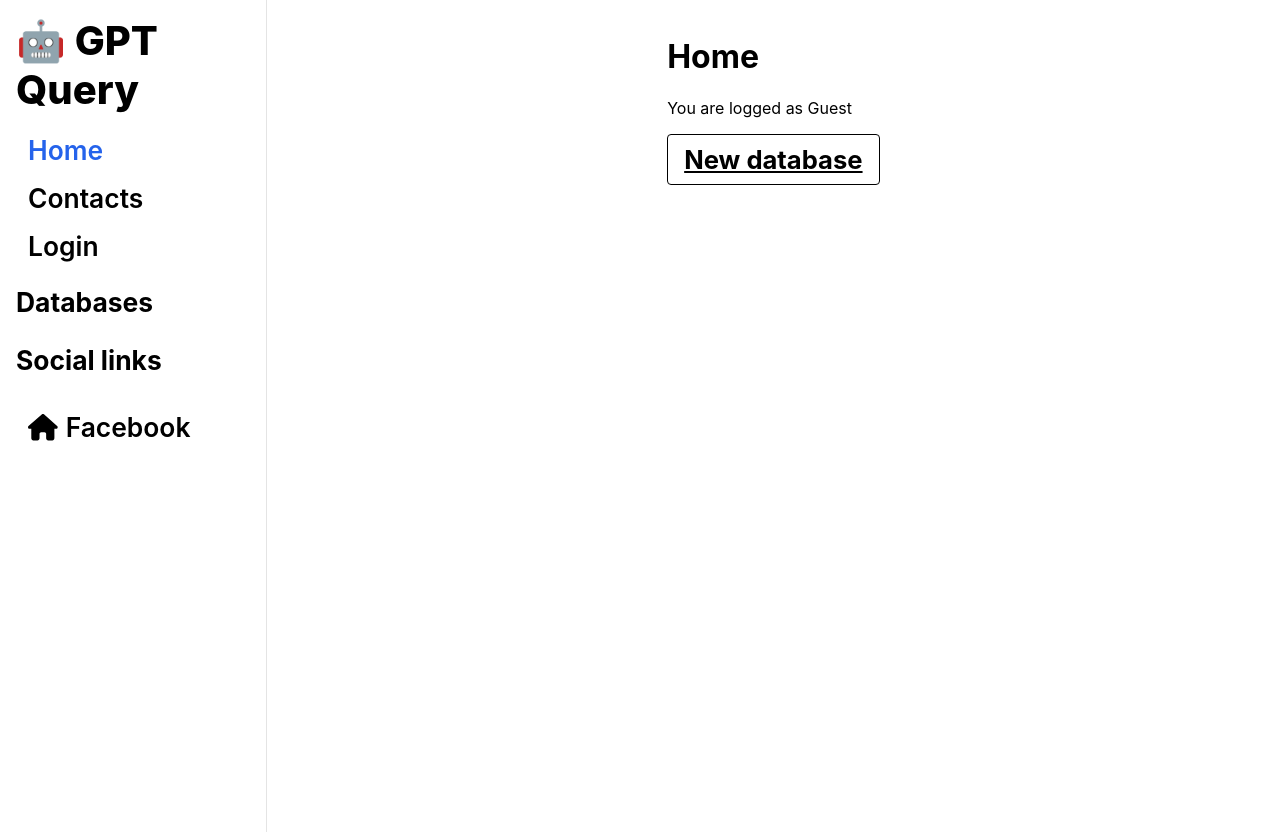
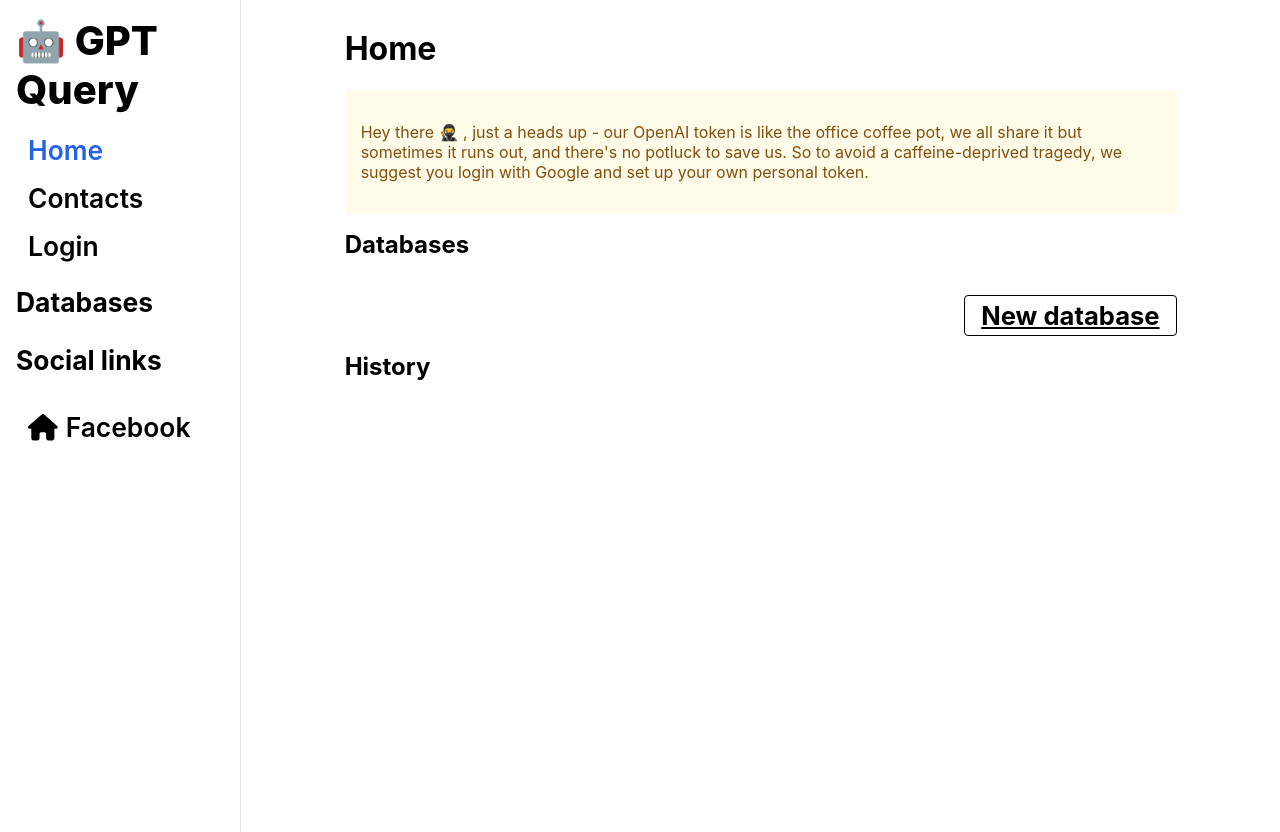
Before and after one commit to tanhtanh1505/gpt-query, a React (Create React App) app in the folder client/: page / in a window 1280 px wide. Built offline with nearby package versions, Linux system fonts and the light colour scheme; the HTML template or start-up script is replaced by a standard one.

Commit message:
feat: Create home page

```diff
--- /dev/null
+++ b/client/src/components/DatabaseItem/DatabaseItem.module.scss
@@ -0,0 +1,23 @@
+.wrapper {
+   display: flex;
+   flex-direction: column;
+   border-radius: 8px;
+   background-color: var(--gray-light);
+   max-width: 800px;
+   margin-top: 8px;
+   padding: 6px 16px;
+   width: auto;
+
+   &:hover {
+      background-color: #e4e4e4;
+   }
+}
+
+.header {
+   font-weight: 700;
+   font-size: 2rem;
+}
+
+.body {
+   font-size: 1.4rem;
+}
--- /dev/null
+++ b/client/src/components/DatabaseItem/index.js
@@ -0,0 +1,20 @@
+import classNames from 'classnames/bind';
+import { Link } from 'react-router-dom';
+import styles from './DatabaseItem.module.scss';
+
+const cx = classNames.bind(styles);
+
+function DatabaseItem({ name, type, time, to }) {
+   return (
+      <Link to={to}>
+         <div className={cx('wrapper')}>
+            <div className={cx('header')}>{name}</div>
+            <div className={cx('body')}>
+               {type} {time ?? `,${time}`}
+            </div>
+         </div>
+      </Link>
+   );
+}
+
+export default DatabaseItem;
--- a/client/src/components/GlobalStyles/GlobalStyles.scss
+++ b/client/src/components/GlobalStyles/GlobalStyles.scss
@@ -4,14 +4,14 @@
    --primary: #9c1dff;
    --black: #000;
    --white: #fff;
+   --gray-light: #f3f4f6;
    --gray: #6b7280;
    --gray-bold: #a0a0a3;
    --text-color: #161823;
    --font-family: 'ProximaNova', sans-serif;
 
    //default value
-   --default-layout-header-height: 50px;
-   --default-layout-navbar-height: 70px;
+   --default-side-bar: 300px;
 }
 
 * {
--- /dev/null
+++ b/client/src/components/HistoryItem/HistoryItem.module.scss
@@ -0,0 +1,23 @@
+.wrapper {
+   display: flex;
+   flex-direction: column;
+   border-radius: 8px;
+   background-color: var(--gray-light);
+   max-width: 800px;
+   margin-top: 8px;
+   padding: 6px 16px;
+   width: auto;
+
+   &:hover {
+      background-color: #e4e4e4;
+   }
+}
+
+.header {
+   font-weight: 800;
+   font-size: 2.2rem;
+}
+
+.body {
+   font-size: 1.5rem;
+}
--- a/client/src/layouts/DefaultLayout/DefaultLayout.module.scss
+++ b/client/src/layouts/DefaultLayout/DefaultLayout.module.scss
@@ -7,5 +7,5 @@
    justify-content: center;
    width: 100%;
    height: 100vh;
-   padding: 16px 8px 8px 8px;
+   padding: 8px 32px;
 }
--- a/client/src/layouts/components/Sidebar/Sidebar.module.scss
+++ b/client/src/layouts/components/Sidebar/Sidebar.module.scss
@@ -2,7 +2,7 @@
    padding: 16px;
    height: 100vh;
 
-   width: 300px;
+   width: var(--default-side-bar);
    border-right: 1px solid #e4e4e4;
 }
 
--- a/client/src/pages/Home/Home.module.scss
+++ b/client/src/pages/Home/Home.module.scss
@@ -1,2 +1,26 @@
 .wrapper {
+   display: flex;
+   flex-direction: column;
 }
+.home {
+}
+
+.notification {
+   background-color: rgb(254 252 232);
+   color: rgb(133 77 14);
+   padding: 16px;
+   max-width: 800px;
+}
+
+.databases {
+   margin-top: 16px;
+}
+
+.new-btn {
+   margin-top: 16px;
+   text-align: end;
+}
+
+.history {
+   margin-top: 16px;
+}
--- a/client/src/pages/Home/index.js
+++ b/client/src/pages/Home/index.js
@@ -3,27 +3,58 @@ import { useState, useEffect } from 'react';
 import config from '~/config';
 import styles from './Home.module.scss';
 import Button from '~/components/Button';
+import axios from 'axios';
+import DatabaseItem from '~/components/DatabaseItem';
 
 const cx = classNames.bind(styles);
 
 function Home() {
    const [user, setUser] = useState();
+   const [databases, setDatabases] = useState([]);
 
    useEffect(() => {
       const theUser = localStorage.getItem('user');
-
       if (theUser && !theUser.includes('undefined')) {
          setUser(JSON.parse(theUser));
+
+         axios
+            .get(`${config.api.url}/database/name`, {
+               headers: {
+                  Authorization: `Bearer ${JSON.parse(theUser).token}`,
+               },
+            })
+            .then((res) => {
+               setDatabases(res.data.databases);
+            });
+      } else {
+         // get databases in local storage
+         const dbs = localStorage.getItem('databases');
+         if (dbs) setDatabases(JSON.parse(dbs));
       }
    }, []);
 
    return (
       <div className={cx('wrapper')}>
-         <h1>Home</h1>
-         {user?.email ? <p>You are loged as {user?.email}</p> : <p>You are logged as Guest</p>}
-         <Button primary to={config.routes.database}>
-            New database
-         </Button>
+         <h1 className={cx('home')}>Home</h1>
+         <div className={cx('notification')}>
+            <p>
+               Hey there 🥷 {user?.firstName}, just a heads up - our OpenAI token is like the office coffee pot, we all
+               share it but sometimes it runs out, and there's no potluck to save us. So to avoid a caffeine-deprived
+               tragedy, we suggest you login with Google and set up your own personal token.
+            </p>
+         </div>
+         <h2 className={cx('databases')}>Databases</h2>
+         {databases &&
+            databases.map((db) => (
+               <DatabaseItem key={db._id} name={db.name} type={db.type} to={`${config.routes.database}/${db._id}`} />
+            ))}
+
+         <div className={cx('new-btn')}>
+            <Button outline to={config.routes.database} small>
+               New database
+            </Button>
+         </div>
+         <h2 className={cx('history')}>History</h2>
       </div>
    );
 }
```
Also changed, not shown: client/src/components/HistoryItem/index.js (added, +20 -0 lines), 1 other file (tests, documents, lock files or other folders).
